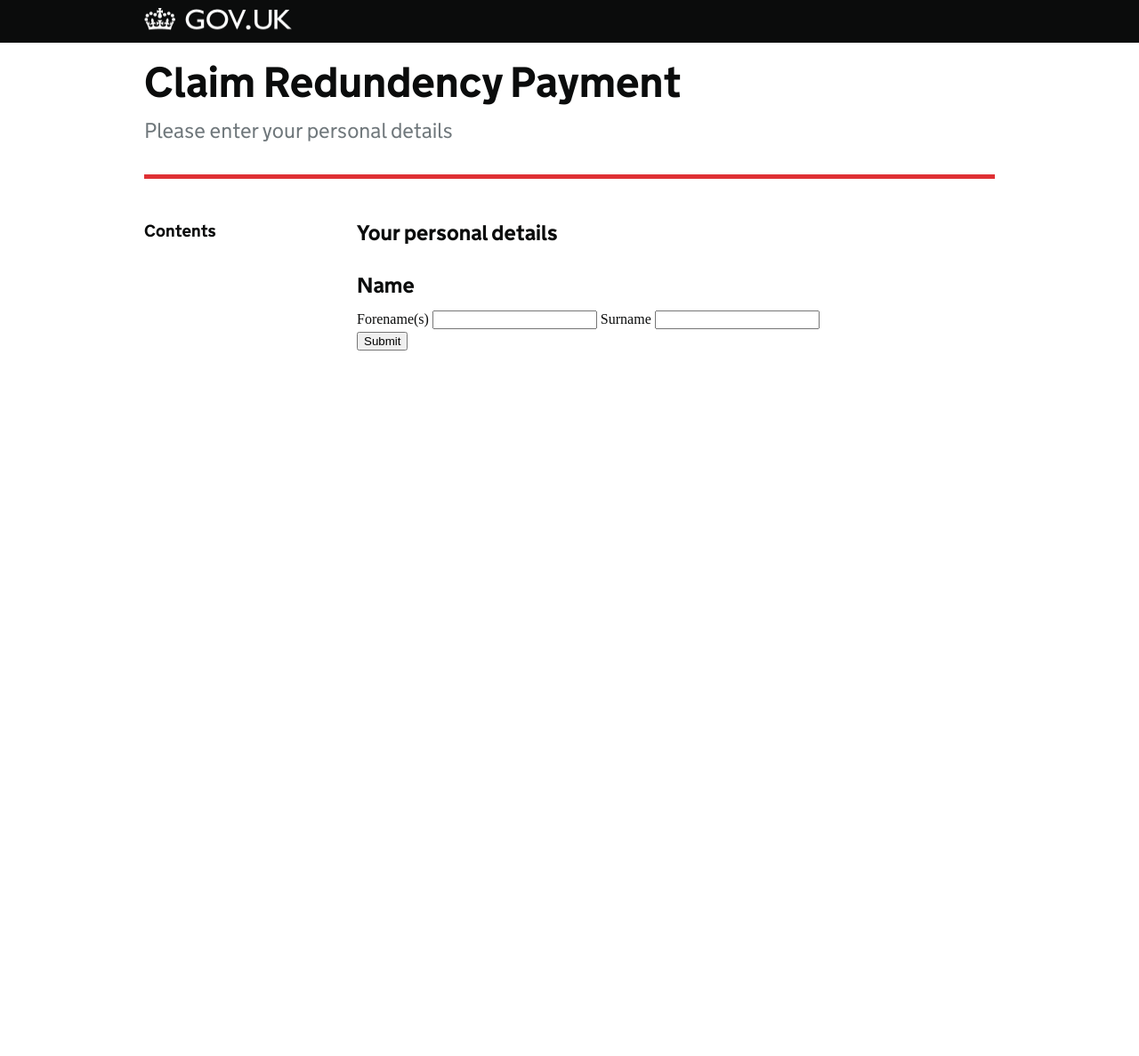
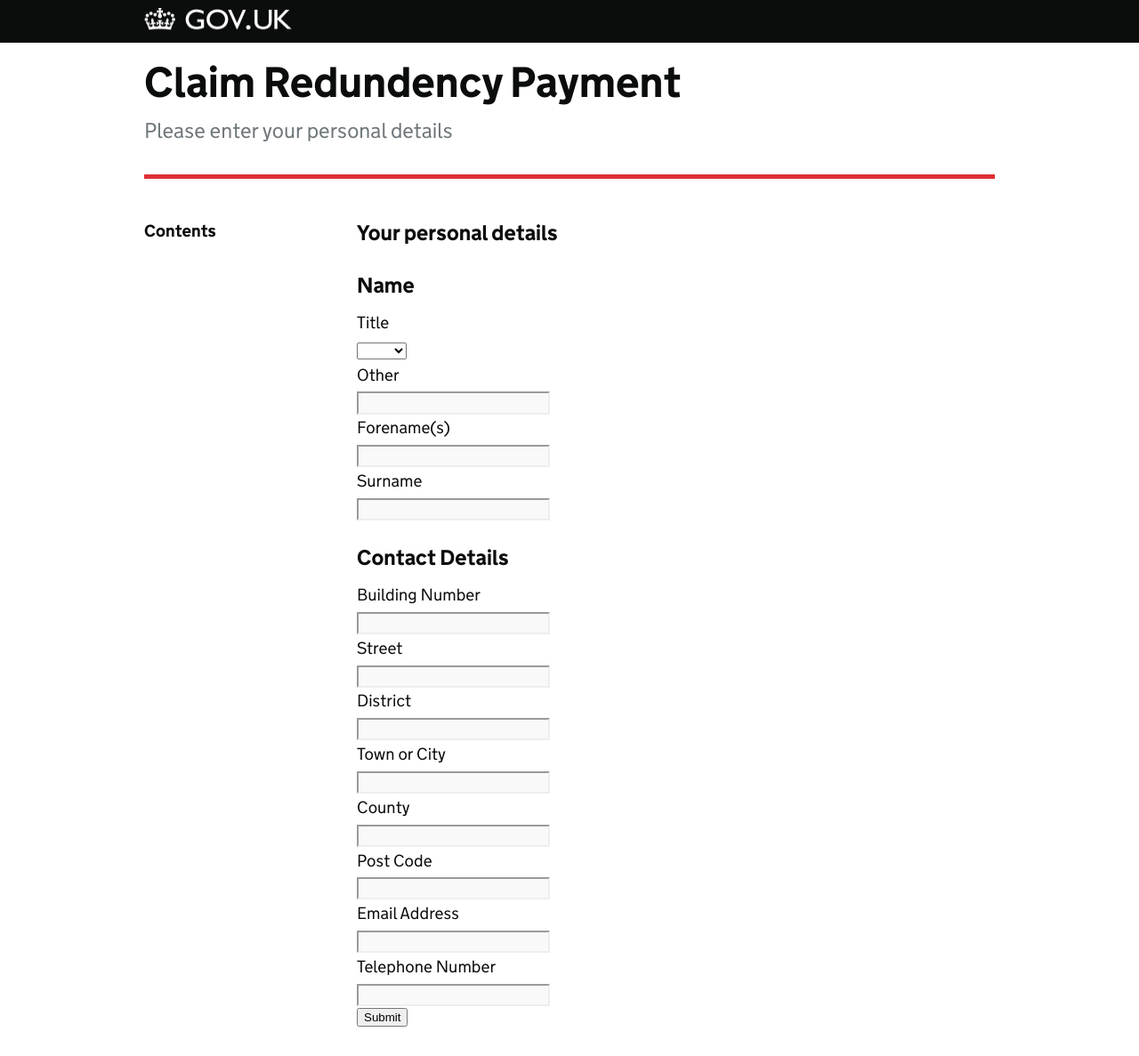
Before and after one commit to pmgandhi/rps-alpha, a Flask app: page /claimant-contact-details in a window 1280 px wide. Shown: the whole page at 89% size. Before the commit the page ends 394 px from the top, so only its background shows below. Run offline with Flask 2, Linux system fonts and the light colour scheme.

Commit message:
Added fields to claimant contact details page

```diff
--- a/redundancy_payments_alpha/claimants_user_journey/forms/claimant_contact_details.py
+++ b/redundancy_payments_alpha/claimants_user_journey/forms/claimant_contact_details.py
@@ -1,8 +1,28 @@
 from flask_wtf import Form
-from wtforms import TextField
-from wtforms.validators import DataRequired
+from wtforms import TextField, SelectField
+from wtforms.validators import DataRequired, Optional, NoneOf, AnyOf
 
 
 class ClaimantContactDetails(Form):
     forenames = TextField('Forename(s)', validators=[DataRequired()])
     surname = TextField('Surname', validators=[DataRequired()])
+    title = SelectField('Title',
+                        choices=[
+                            (1, 'Mr'),
+                            (2, 'Mrs'),
+                            (3, 'Miss'),
+                            (4, 'Ms'),
+                            (5, 'Other'),
+                            (6, '')
+                        ],
+                        default=6,
+                        validators=[Optional()])
+    other = TextField('Other', validators=[Optional()])
+    building_number = TextField('Building Number', validators=[DataRequired()])
+    street = TextField('Street', validators=[DataRequired()])
+    district = TextField('District', validators=[DataRequired()])
+    town_or_city = TextField('Town or City', validators=[DataRequired()])
+    county = TextField('County', validators=[DataRequired()])
+    postcode = TextField('Post Code', validators=[DataRequired()])
+    email = TextField('Email Address', validators=[DataRequired()])
+    telephone_number = TextField('Telephone Number', validators=[DataRequired()])
--- a/redundancy_payments_alpha/claimants_user_journey/templates/user_details.html
+++ b/redundancy_payments_alpha/claimants_user_journey/templates/user_details.html
@@ -8,13 +8,28 @@
 {% endblock %}
 {% block content %}
     <h1>Your personal details</h1>
-                <form method="post" action="/claimant-contact-details">
+                <form method="post" action="/claimant-contact-details" class="form-example-1">
                     <div>
                         <h2>Name</h2>
                         <div>
-                        {{ form.hidden_tag() }}
-                        {{ form_field(form.forenames) }}
-                        {{ form_field(form.surname) }}
+                            {{ form.hidden_tag() }}
+                            {{ form_field(form.title) }}
+                            {{ form_field(form.other) }}
+                            {{ form_field(form.forenames) }}
+                            {{ form_field(form.surname) }}
+                        </div>
+                    </div>
+                    <div>
+                        <h2>Contact Details</h2>
+                        <div>
+                            {{ form_field(form.building_number) }}
+                            {{ form_field(form.street) }}
+                            {{ form_field(form.district) }}
+                            {{ form_field(form.town_or_city) }}
+                            {{ form_field(form.county) }}
+                            {{ form_field(form.postcode) }}
+                            {{ form_field(form.email) }}
+                            {{ form_field(form.telephone_number) }}
                         </div>
                     </div>
                     <input type="submit" value="Submit" />
```
Also changed, not shown: 1 other file.
